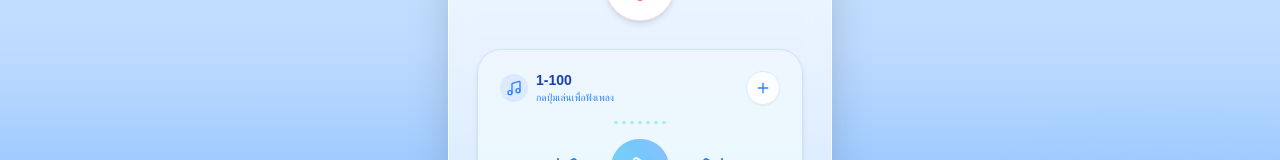
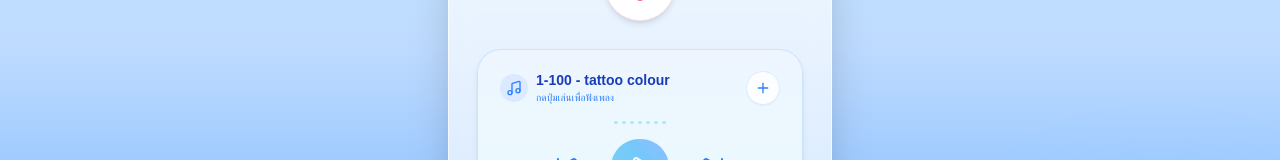
Before and after one commit to gtx550000/song-for-som, a Next.js app: page / in a window 1280 px wide. Shown: the part 352-512 px from the top of the page. Built offline with nearby package versions, Linux system fonts and the light colour scheme.

Commit message:
feat: update titles in initial song list for clarity

```diff
--- a/app/components/musicPlayer.tsx
+++ b/app/components/musicPlayer.tsx
@@ -21,8 +21,8 @@ interface Song {
 
 // ลิงก์เพลงเริ่มต้น (สามารถใส่ได้ทั้ง YouTube URL และไฟล์ mp3)
 const initialSongs: Song[] = [
-  { id: 1, title: "1-100", src: "https://youtu.be/pt-0LgCVcUI" },
-  { id: 2, title: "โปรดฉส่งใครมารักฉันที", src: "https://youtu.be/EDF7riZLhNA?si=ZHEJFNrI_os85nD3" },
+  { id: 1, title: "1-100 - tattoo colour", src: "https://youtu.be/pt-0LgCVcUI" },
+  { id: 2, title: "โปรดส่งใครมารักฉันที - อินสติงค์", src: "https://youtu.be/EDF7riZLhNA?si=ZHEJFNrI_os85nD3" },
   { id: 3, title: "โต๊ะริม - NONT TANONT", src: "https://youtu.be/XqQMisU5En8?si=TgbaW7y7w2_ZbBjW" },
   { id: 4, title: "กลิ่นดอกไม้ - Newery", src: "https://youtu.be/71KuVORecY8?si=_gJh1I9J3JB7pQE2" },
   { id: 5, title: "ทรายกับทะเล", src: "https://youtu.be/dMpBjCNZE0c?si=nO6raMwVqka2_TrX" },
```
